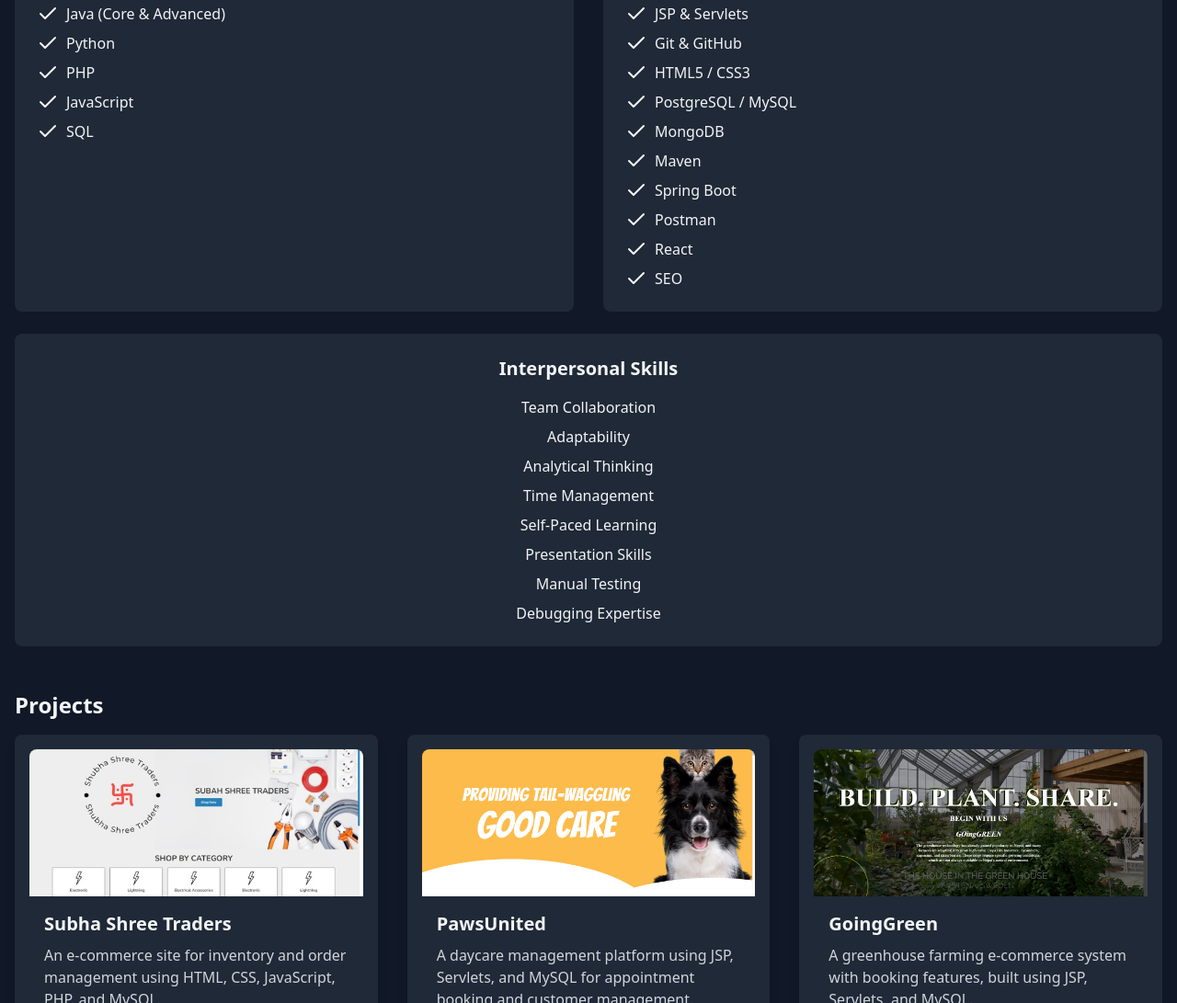
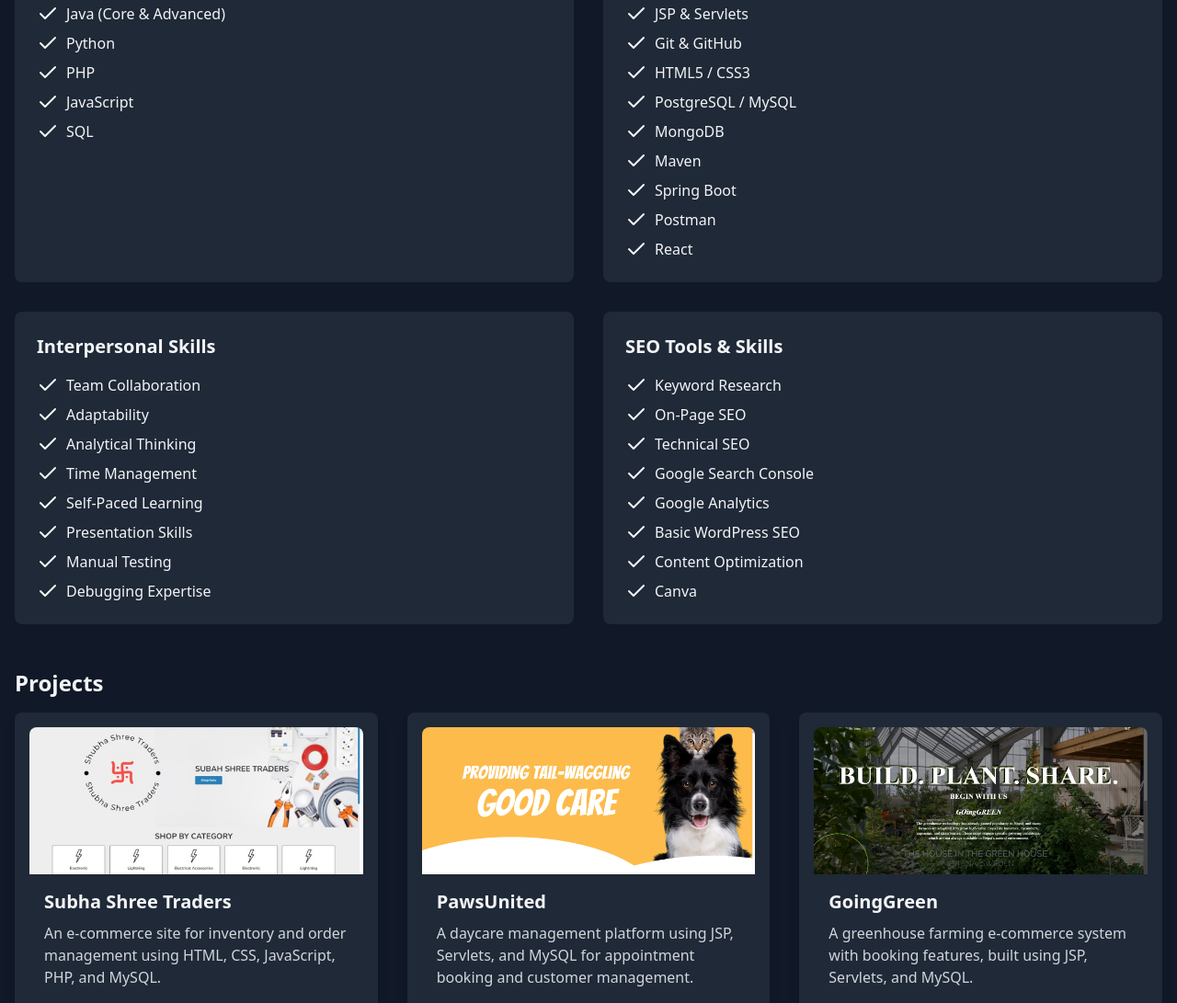
Before and after one commit to sthaaayush/sthaaayush.github.io, a plain HTML site: page index.html in a window 1280 px wide. Shown: the part 669-1760 px from the top of the page at 92% size. Drawn offline with nearby package versions, Linux system fonts and the light colour scheme.

Commit message:
added new skill seo

```diff
--- a/index.html
+++ b/index.html
@@ -56,7 +56,12 @@
                 </div>
                 <div>
                     <p class="text-gray-300 text-lg" style="text-align: justify;">
-                        Self-taught and highly motivated software developer with strong expertise in Java, web development, and database management. Proven experience in organizing and leading tech events such as hackathons, showcasing leadership and teamwork skills. Proficient in modern development tools and frameworks including Maven, Spring Boot, Django, React, and PostgreSQL. Adept at problem-solving, quick learning, and adapting to new technologies. Passionate about impactful projects and continuously expanding knowledge across diverse tech stacks.
+                        Self-taught and highly motivated software developer with strong expertise in Java, web
+                        development, and database management. Proven experience in organizing and leading tech events
+                        such as hackathons, showcasing leadership and teamwork skills. Proficient in modern development
+                        tools and frameworks including Maven, Spring Boot, Django, React, and PostgreSQL. Adept at
+                        problem-solving, quick learning, and adapting to new technologies. Passionate about impactful
+                        projects and continuously expanding knowledge across diverse tech stacks.
                     </p>
                 </div>
             </div>
@@ -111,24 +116,40 @@
                         <li class="flex items-center"><i data-feather="check" class="mr-2"></i> Spring Boot</li>
                         <li class="flex items-center"><i data-feather="check" class="mr-2"></i> Postman</li>
                         <li class="flex items-center"><i data-feather="check" class="mr-2"></i> React</li>
-                        <li class="flex items-center"><i data-feather="check" class="mr-2"></i> SEO</li>
                     </ul>
                 </div>
-            </div>
-            <br>
-            <div class="bg-gray-800 p-6 rounded-lg" align="center">
-                <h3 class="text-xl font-bold mb-4">Interpersonal Skills</h3>
-                <ul class="space-y-2">
-                    <li>Team Collaboration</li>
-                    <li>Adaptability</li>
-                    <li>Analytical Thinking</li>
-                    <li>Time Management</li>
-                    <li>Self-Paced Learning</li>
-                    <li>Presentation Skills</li>
-                    <li>Manual Testing</li>
-                    <li>Debugging Expertise</li>
-                </ul>
-            </div>
+
+                <!-- Interpersonal Skill -->
+                <div class="bg-gray-800 p-6 rounded-lg">
+                    <h3 class="text-xl font-bold mb-4">Interpersonal Skills</h3>
+                    <ul class="space-y-2">
+                        <li class="flex items-center"><i data-feather="check" class="mr-2"></i>Team Collaboration</li>
+                        <li class="flex items-center"><i data-feather="check" class="mr-2"></i>Adaptability</li>
+                        <li class="flex items-center"><i data-feather="check" class="mr-2"></i>Analytical Thinking</li>
+                        <li class="flex items-center"><i data-feather="check" class="mr-2"></i>Time Management</li>
+                        <li class="flex items-center"><i data-feather="check" class="mr-2"></i>Self-Paced Learning</li>
+                        <li class="flex items-center"><i data-feather="check" class="mr-2"></i>Presentation Skills</li>
+                        <li class="flex items-center"><i data-feather="check" class="mr-2"></i>Manual Testing</li>
+                        <li class="flex items-center"><i data-feather="check" class="mr-2"></i>Debugging Expertise</li>
+                    </ul>
+                </div>
+
+                <!-- Seo -->
+                <div class="bg-gray-800 p-6 rounded-lg">
+                    <h3 class="text-xl font-bold mb-4">SEO Tools & Skills</h3>
+                    <ul class="space-y-2">
+                        <li class="flex items-center"><i data-feather="check" class="mr-2"></i>Keyword Research</li>
+                        <li class="flex items-center"><i data-feather="check" class="mr-2"></i>On-Page SEO</li>
+                        <li class="flex items-center"><i data-feather="check" class="mr-2"></i>Technical SEO</li>
+                        <li class="flex items-center"><i data-feather="check" class="mr-2"></i>Google Search Console
+                        </li>
+                        <li class="flex items-center"><i data-feather="check" class="mr-2"></i>Google Analytics</li>
+                        <li class="flex items-center"><i data-feather="check" class="mr-2"></i>Basic WordPress SEO</li>
+                        <li class="flex items-center"><i data-feather="check" class="mr-2"></i>Content Optimization</li>
+                        <li class="flex items-center"><i data-feather="check" class="mr-2"></i>Canva</li>
+                    </ul>
+                </div>
+
             </div>
         </section>
 
```
